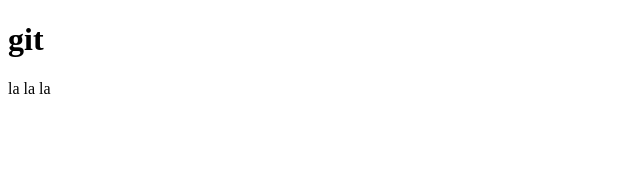
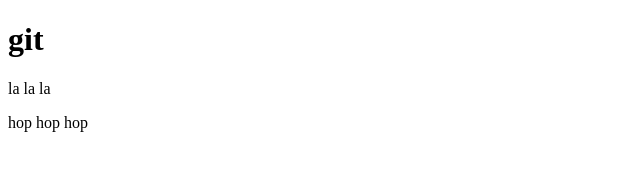
Before and after one commit to Svetlana06/test, a plain HTML site: page index.html in a window 1280 px wide. Shown: the whole page, without its empty margins (0-640 px from the left). Drawn offline with Linux system fonts and the light colour scheme.

Commit message:
third commit

```diff
--- a/index.html
+++ b/index.html
@@ -7,5 +7,6 @@
 <body>
 	<h1>git</h1>
 	<p>la la la</p>
+	<p>hop hop hop</p>
 </body>
 </html>
```
